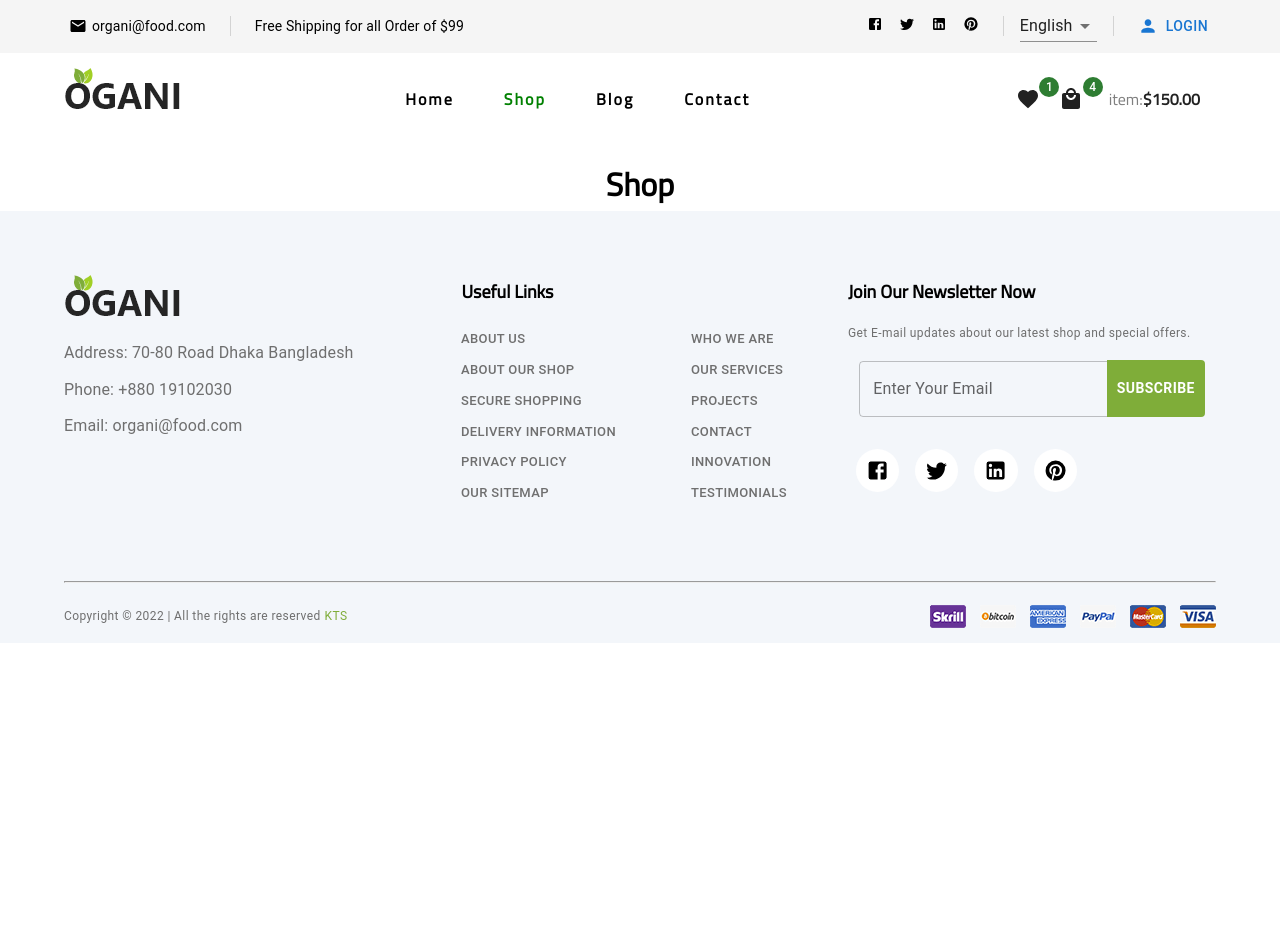
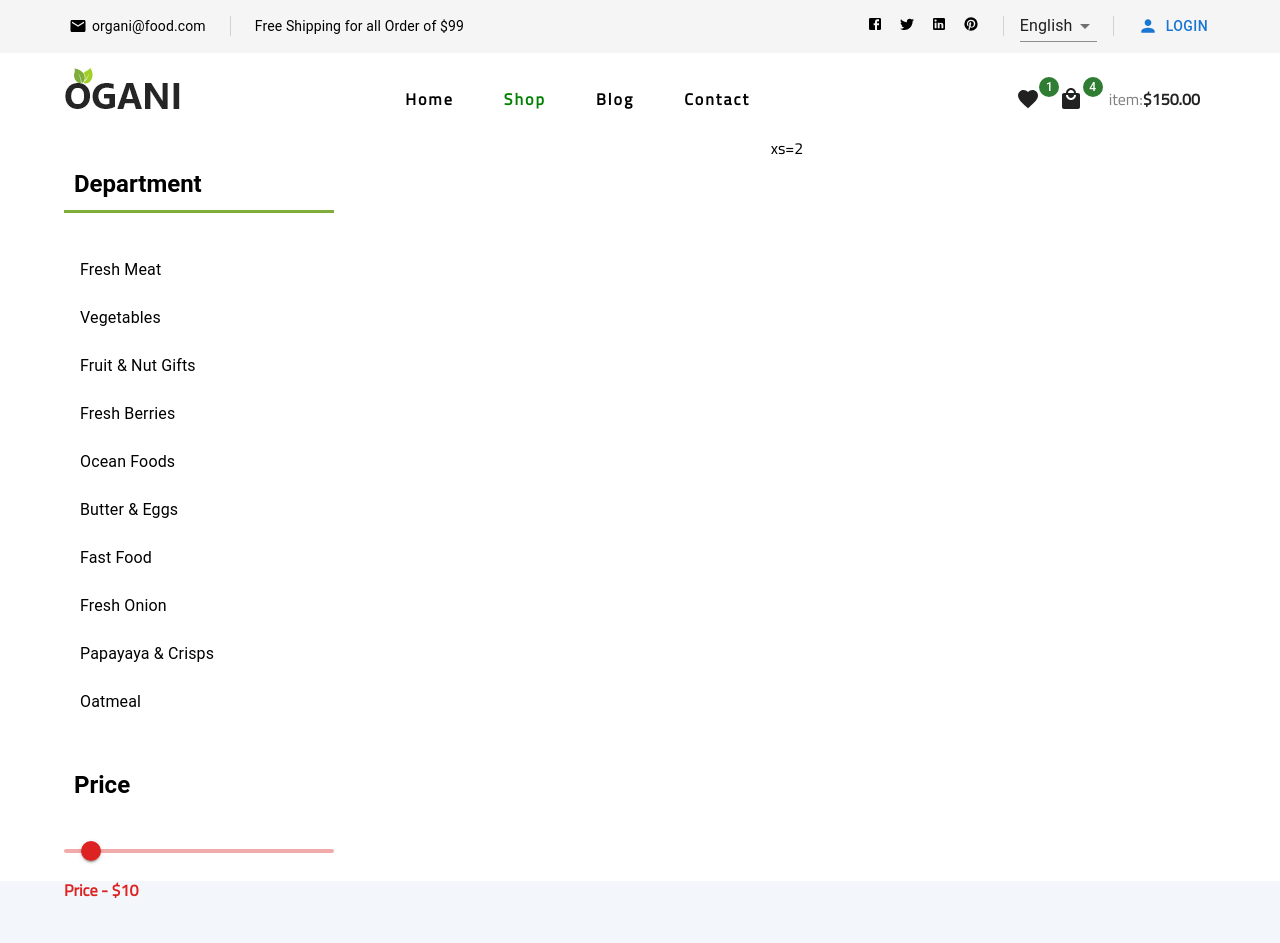
Before and after one commit to RHsanto/organic-food, a React (Create React App) app: page /shop in a window 1280 px wide. Shown: the top 943 px of the page. Before the commit the page ends 800 px from the top, so only its background shows below. Built offline with nearby package versions, Linux system fonts and the light colour scheme.

Commit message:
add shop part

```diff
--- a/src/components/Shop/Shop.js
+++ b/src/components/Shop/Shop.js
@@ -1,10 +1,104 @@
 import React from 'react';
+import {Box, Container,  Grid, List, ListItem, ListItemText, Slider, Typography }from '@mui/material'
+
+const style = {
+  width: '100%',
+  maxWidth: 360,
+
+};
 
 const Shop = () => {
+
+  const minDistance = 10;
+  const [value, setValue] = React.useState([10]);
+
+  const handleChange2 = (event, newValue, activeThumb) => {
+    if (!Array.isArray(newValue)) {
+      return;
+    }
+
+    if (newValue[1] - newValue[0] < minDistance) {
+      if (activeThumb === 0) {
+        const clamped = Math.min(newValue[0], 100 - minDistance);
+        setValue([clamped, clamped + minDistance]);
+      } else {
+        const clamped = Math.max(newValue[1], minDistance);
+        setValue([clamped - minDistance, clamped]);
+      }
+    } else {
+      setValue(newValue);
+    }
+  };
+
   return (
-    <div>
-      <h1>Shop</h1>
-    </div>
+   <Container>
+   <Box>
+   <Grid container spacing={{ xs: 2, md: 3 }} columns={{ xs: 4, sm: 8, md: 12 }}>
+    <Grid item xs={6} sm={3} md={3} >
+      {/* here list item  */}
+      <Box>
+        <Typography variant='h5' sx={{m:"25px 0px",p:'10px ',textAlign:'start', fontWeight:"bold",borderBottom:'3px solid #7FAD39'}}> Department</Typography>
+     <List sx={style} component="nav" aria-label="mailbox folders">
+      <ListItem button>
+        <ListItemText primary="Fresh Meat" />
+      </ListItem>
+      <ListItem button >
+        <ListItemText primary="Vegetables" />
+      </ListItem>
+      <ListItem button>
+        <ListItemText primary="Fruit & Nut Gifts" />
+      </ListItem>
+      <ListItem button>
+        <ListItemText primary="Fresh Berries" />
+      </ListItem>
+      <ListItem button>
+        <ListItemText primary="Ocean Foods" />
+      </ListItem>
+      <ListItem button >
+        <ListItemText primary="Butter & Eggs" />
+      </ListItem>
+      <ListItem button>
+        <ListItemText primary="Fast Food" />
+      </ListItem>
+      <ListItem button>
+        <ListItemText primary="Fresh Onion" />
+      </ListItem>
+      <ListItem button>
+        <ListItemText primary="Papayaya & Crisps" />
+      </ListItem>
+      <ListItem button>
+        <ListItemText primary="Oatmeal" />
+      </ListItem>
+    </List>
+   </Box>
+
+      {/* here price section */}
+      <Box>
+      <Typography variant='h5'
+       sx={{m:"25px 0px",p:'10px ',
+        fontWeight:"bold",textAlign:'start'}}> Price</Typography>
+    <Box sx={{textAlign:'left'}}>
+      <Slider sx={{color:'#DD2222'}}
+        getAriaLabel={() => 'Minimum distance shift'}
+        value={value}
+        onChange={handleChange2}
+        valueLabelDisplay="auto"
+        disableSwap/>
+    <Typography variant='p' sx={{fontWeight:"bold",color:"#DD2222"}}>Price - ${value } </Typography>
+    </Box>
+
+
+    </Box>
+    </Grid>
+
+    {/* here second grid items */}
+    <Grid item xs={6} sm={6} md={9} >
+      <>xs=2</>
+    </Grid>
+
+</Grid>
+   </Box>
+   </Container>
   );
 };
 
```
